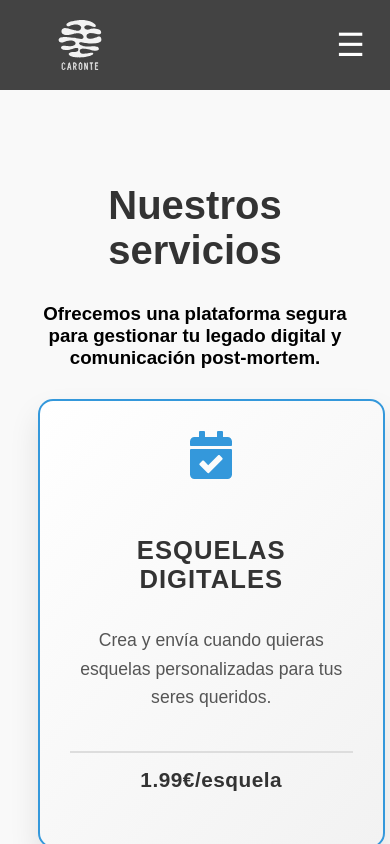
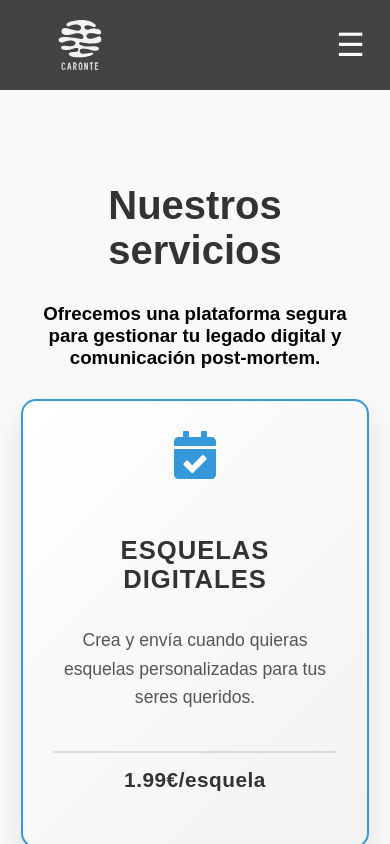
Before and after one commit to ISPP-2425-G9/landing_page, a React (Create React App) app: page /services in a window 390 px wide. Built offline with nearby package versions, Linux system fonts and the light colour scheme.

Commit message:
style: adjust responsive layout for service grid on smaller screens

```diff
--- a/src/styles/Services.css
+++ b/src/styles/Services.css
@@ -104,15 +104,17 @@ h2 {
   box-shadow: 0 15px 30px rgba(0, 0, 0, 0.2);
 }
 
-@media (max-width: 992px) {
+@media (max-width: 768px) {
   .service-grid {
-    flex-wrap: wrap;
+    flex-direction: column;
+    align-items: center;
   }
 
   .service {
-    width: 45%;
+    width: 90%;
   }
 }
+
 
 @media (max-width: 768px) {
   .service-grid {
```
